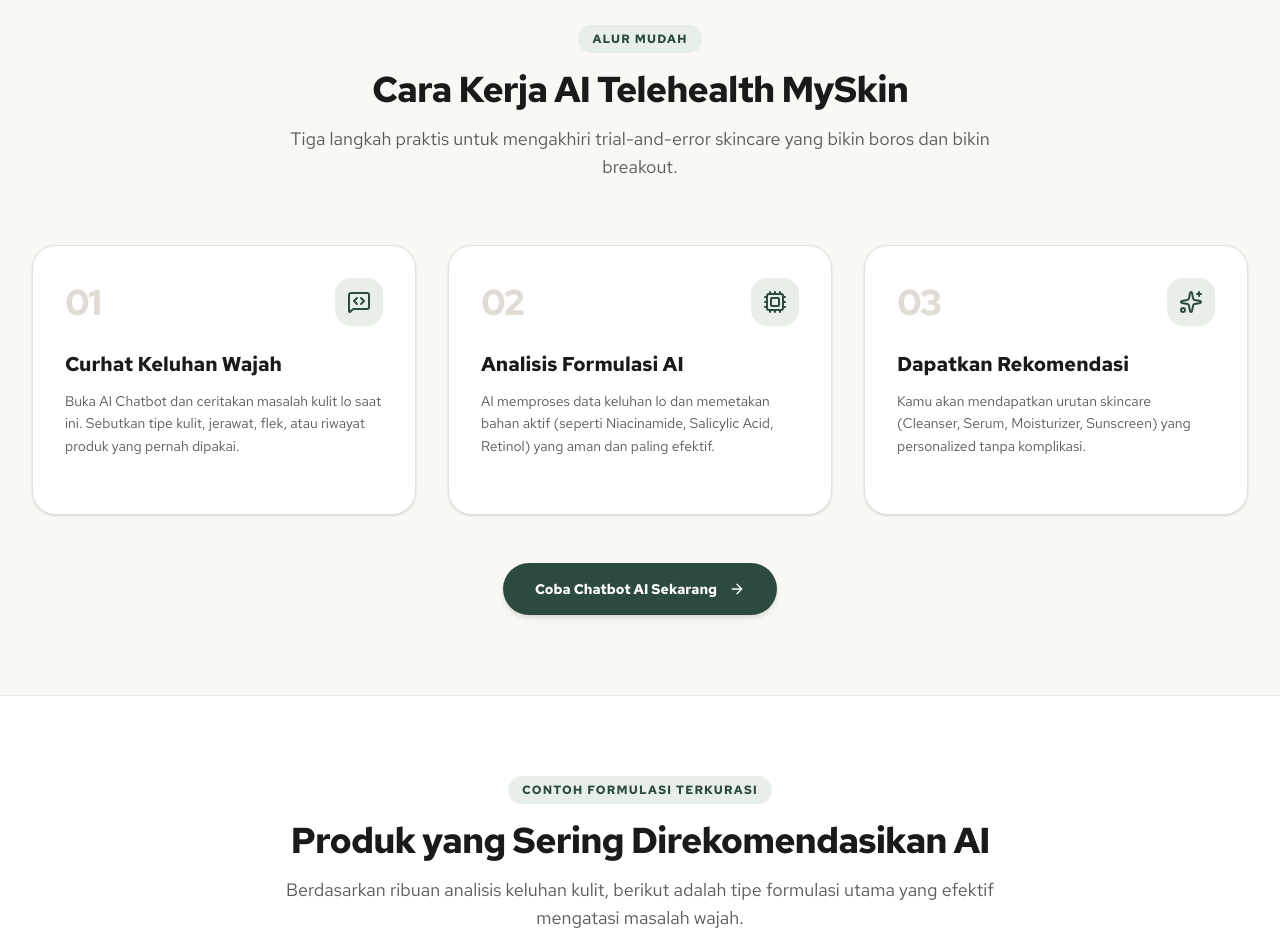
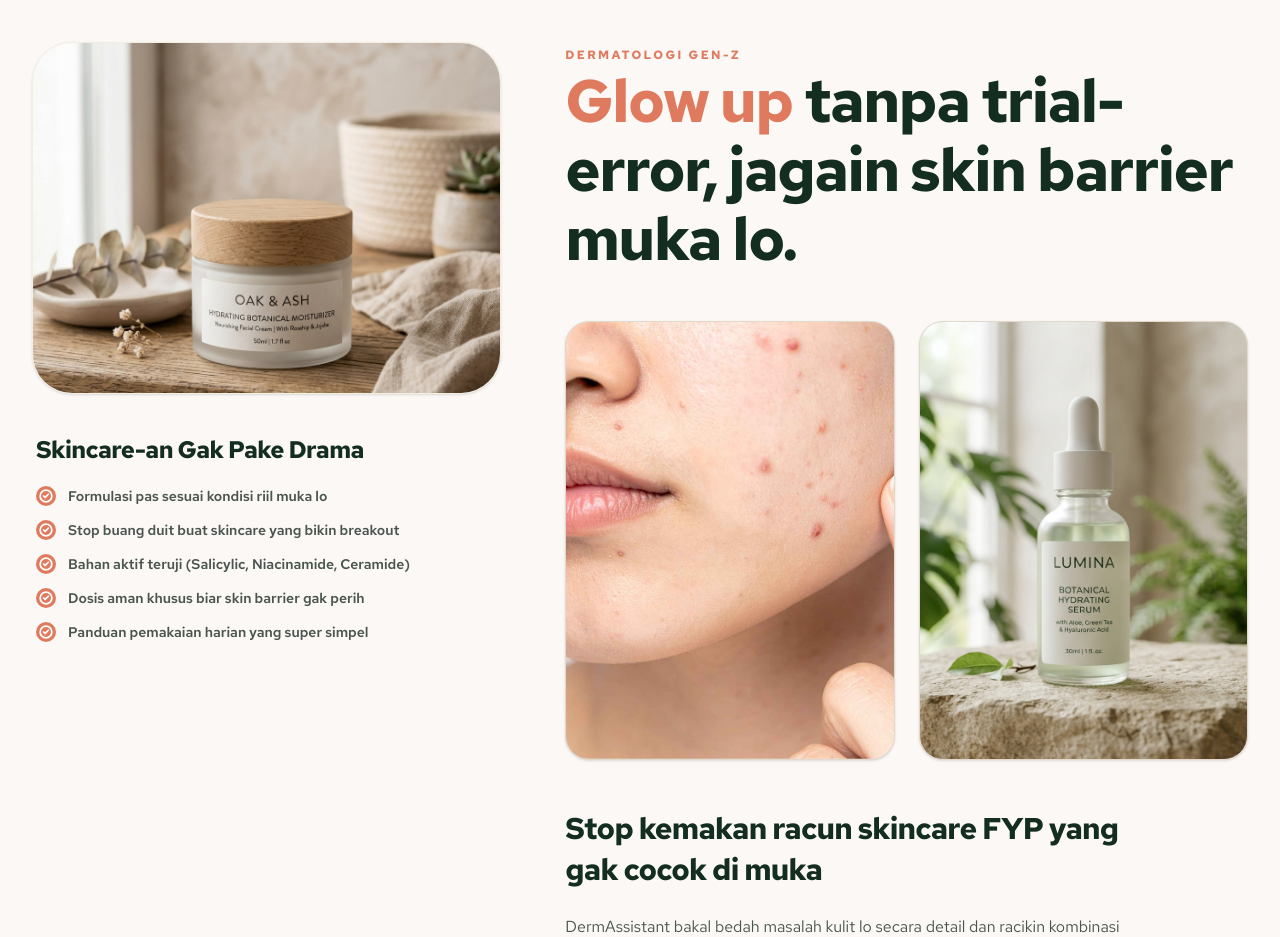
Before and after one commit to Pak-D-Kingdom/telehealth-AI-Engineer, a Next.js app: page / in a window 1280 px wide. Shown: the part 1860-2797 px from the top of the page. Built offline with nearby package versions, Linux system fonts and the light colour scheme.

Commit message:
refactor: redesign HowItWorks section with updated copy and visuals while updating minor branding text

```diff
--- a/components/ChatBot.tsx
+++ b/components/ChatBot.tsx
@@ -176,7 +176,7 @@
                   </span>
                 </h3>
                 <p className="text-[11px] text-[#D4E2D4] font-medium">
-                  Konsultasi Kulit Gen-Z Presisi
+                  Konsultasi Kulit Gen-Z
                 </p>
               </div>
             </div>
--- a/components/Footer.tsx
+++ b/components/Footer.tsx
@@ -20,7 +20,7 @@
               />
             </div>
             <p className="text-sm text-[#B0C4B8] leading-relaxed max-w-sm">
-              Platform telehealth & rekomendasi skincare berbasis AI khusus Gen-Z Indonesia. Mengatasi jerawat, dark spot, dan breakout secara presisi.
+              Platform telehealth & rekomendasi skincare berbasis AI khusus Gen-Z Indonesia. Mengatasi jerawat, dark spot, dan breakout secara tepat & efektif.
             </p>
           </div>
 
--- a/components/HowItWorks.tsx
+++ b/components/HowItWorks.tsx
@@ -1,89 +1,118 @@
 "use client";
 
 import React from "react";
-import { MessageSquareCode, Cpu, Sparkles, ArrowRight } from "lucide-react";
+import Image from "next/image";
+import { CheckCircle2 } from "lucide-react";
 
 interface HowItWorksProps {
   onOpenChat: (initialQuery?: string) => void;
 }
 
 export default function HowItWorks({ onOpenChat }: HowItWorksProps) {
-  const steps = [
-    {
-      step: "01",
-      icon: MessageSquareCode,
-      title: "Curhat Keluhan Wajah",
-      description: "Buka AI Chatbot dan ceritakan masalah kulit lo saat ini. Sebutkan tipe kulit, jerawat, flek, atau riwayat produk yang pernah dipakai."
-    },
-    {
-      step: "02",
-      icon: Cpu,
-      title: "Analisis Formulasi AI",
-      description: "AI memproses data keluhan lo dan memetakan bahan aktif (seperti Niacinamide, Salicylic Acid, Retinol) yang aman dan paling efektif."
-    },
-    {
-      step: "03",
-      icon: Sparkles,
-      title: "Dapatkan Rekomendasi",
-      description: "Kamu akan mendapatkan urutan skincare (Cleanser, Serum, Moisturizer, Sunscreen) yang personalized tanpa komplikasi."
-    }
+  const checklist = [
+    "Formulasi pas sesuai kondisi riil muka lo",
+    "Stop buang duit buat skincare yang bikin breakout",
+    "Bahan aktif teruji (Salicylic, Niacinamide, Ceramide)",
+    "Dosis aman khusus biar skin barrier gak perih",
+    "Panduan pemakaian harian yang super simpel"
   ];
 
   return (
-    <section id="cara-kerja" className="py-20 bg-[#FAF8F5]">
+    <section id="cara-kerja" className="py-24 bg-[#FBF8F5] text-[#1A2421] border-t border-[#EAE4DC]">
       <div className="max-w-7xl mx-auto px-4 sm:px-6 lg:px-8">
-        <div className="text-center max-w-3xl mx-auto mb-16">
-          <span className="text-xs font-bold uppercase tracking-widest text-[#2D4A3E] bg-[#E8EFE9] px-3.5 py-1.5 rounded-full inline-block mb-4">
-            Alur Mudah
-          </span>
-          <h2 className="text-3xl sm:text-4xl font-extrabold text-[#1A1A1A] tracking-tight">
-            Cara Kerja AI Telehealth MySkin
-          </h2>
-          <p className="mt-4 text-base sm:text-lg text-[#5A5A5A]">
-            Tiga langkah praktis untuk mengakhiri trial-and-error skincare yang bikin boros dan bikin breakout.
-          </p>
+        <div className="grid grid-cols-1 lg:grid-cols-12 gap-12 lg:gap-16 items-start">
+
+          {/* Left Column (Span 5) */}
+          <div className="lg:col-span-5 space-y-10">
+            {/* Top Left Image Container - Clean Without Outer Background Color */}
+            <div className="relative w-full aspect-[4/3] rounded-[2.5rem] overflow-hidden shadow-sm border border-[#E8DFC0]/40">
+              <Image
+                src="/images/cream.png"
+                alt="Perawatan Skincare"
+                fill
+                className="object-cover hover:scale-105 transition-transform duration-700"
+              />
             </div>
 
-        <div className="grid grid-cols-1 md:grid-cols-3 gap-8 relative">
-          {steps.map((item, index) => {
-            const Icon = item.icon;
-            return (
-              <div
-                key={index}
-                className="bg-white border border-[#E6E1DA] rounded-3xl p-8 shadow-sm hover:shadow-lg transition-all relative flex flex-col justify-between"
-              >
-                <div>
-                  <div className="flex items-center justify-between mb-6">
-                    <span className="text-4xl font-black text-[#E0DCD5] tracking-tighter">
-                      {item.step}
+            {/* Checklist Section - Gen-Z Oriented */}
+            <div className="space-y-5 pl-1">
+              <h3 className="text-2xl font-bold text-[#132E21] tracking-tight">
+                Skincare-an Gak Pake Drama
+              </h3>
+
+              <ul className="space-y-3.5">
+                {checklist.map((item, idx) => (
+                  <li key={idx} className="flex items-center gap-3">
+                    <div className="w-5 h-5 rounded-full bg-[#E07A5F] text-white flex items-center justify-center shrink-0">
+                      <CheckCircle2 className="w-3.5 h-3.5 stroke-[3]" />
+                    </div>
+                    <span className="text-sm font-semibold text-[#4A5550]">
+                      {item}
                     </span>
-                    <div className="w-12 h-12 rounded-2xl bg-[#E8EFE9] text-[#2D4A3E] flex items-center justify-center">
-                      <Icon className="w-6 h-6" />
+                  </li>
+                ))}
+              </ul>
             </div>
           </div>
 
-                  <h3 className="text-xl font-bold text-[#1A1A1A] mb-3">
-                    {item.title}
+          {/* Right Column (Span 7) */}
+          <div className="lg:col-span-7 space-y-12">
+            {/* Top Right Headline - Gen Z Oriented */}
+            <div className="space-y-3">
+              <span className="text-xs font-extrabold tracking-[0.2em] text-[#E07A5F] uppercase">
+                Dermatologi Gen-Z
+              </span>
+
+              <h2 className="text-4xl sm:text-5xl lg:text-6xl font-extrabold text-[#132E21] tracking-tight leading-[1.15]">
+                <span className="text-[#E07A5F]">Glow up</span> tanpa trial-error, jagain skin barrier muka lo.
+              </h2>
+            </div>
+
+            {/* Middle 2 Vertical Editorial Cards */}
+            <div className="grid grid-cols-2 gap-6">
+              {/* Card 1: Model Portrait */}
+              <div className="relative aspect-[3/4] rounded-3xl overflow-hidden bg-[#EAE3D9] border border-[#E2D9CC] shadow-sm">
+                <Image
+                  src="/images/issue_acne.png"
+                  alt="Model Kulit Sehat"
+                  fill
+                  className="object-cover hover:scale-105 transition-transform duration-700"
+                />
+              </div>
+
+              {/* Card 2: Skincare Product Texture */}
+              <div className="relative aspect-[3/4] rounded-3xl overflow-hidden bg-[#EAE3D9] border border-[#E2D9CC] shadow-sm">
+                <Image
+                  src="/images/serum.png"
+                  alt="Bahan Aktif Skincare"
+                  fill
+                  className="object-cover hover:scale-105 transition-transform duration-700"
+                />
+              </div>
+            </div>
+
+            {/* Bottom Story & CTA - Gen Z Oriented */}
+            <div className="space-y-6 max-w-xl">
+              <h3 className="text-2xl sm:text-3xl font-extrabold text-[#132E21] tracking-tight leading-snug">
+                Stop kemakan racun skincare FYP yang gak cocok di muka
               </h3>
 
-                  <p className="text-sm text-[#5A5A5A] leading-relaxed mb-6">
-                    {item.description}
+              <p className="text-sm sm:text-base text-[#4A5550] leading-relaxed">
+                DermAssistant bakal bedah masalah kulit lo secara detail dan racikin kombinasi bahan aktif yang pas. Gak ada lagi cerita dompet menipis cuma buat coba-coba produk yang malah bikin muka makin perih dan breakout.
               </p>
+
+              <div className="pt-2">
+                <button
+                  onClick={() => onOpenChat("Gue mau konsul keluhan kulit muka sekarang.")}
+                  className="inline-flex items-center justify-center bg-[#E07A5F] hover:bg-[#C9664B] text-white px-9 py-4 rounded-full font-bold text-sm sm:text-base transition-all shadow-md hover:shadow-lg active:scale-95 uppercase tracking-wider"
+                >
+                  Konsul DermAssistant Sekarang
+                </button>
               </div>
             </div>
-            );
-          })}
+
           </div>
 
-        {/* CTA Box */}
-        <div className="mt-12 text-center">
-          <button
-            onClick={() => onOpenChat("Gue mau mulai sesi konsultasi AI skincare sekarang.")}
-            className="inline-flex items-center gap-3 bg-[#2D4A3E] hover:bg-[#233A31] text-white px-8 py-4 rounded-full font-bold text-sm transition-all shadow-md hover:shadow-lg active:scale-95"
-          >
-            <span>Coba Chatbot AI Sekarang</span>
-            <ArrowRight className="w-4 h-4" />
-          </button>
         </div>
       </div>
     </section>
```
Lines whose indentation alone changed are shown as unchanged.
